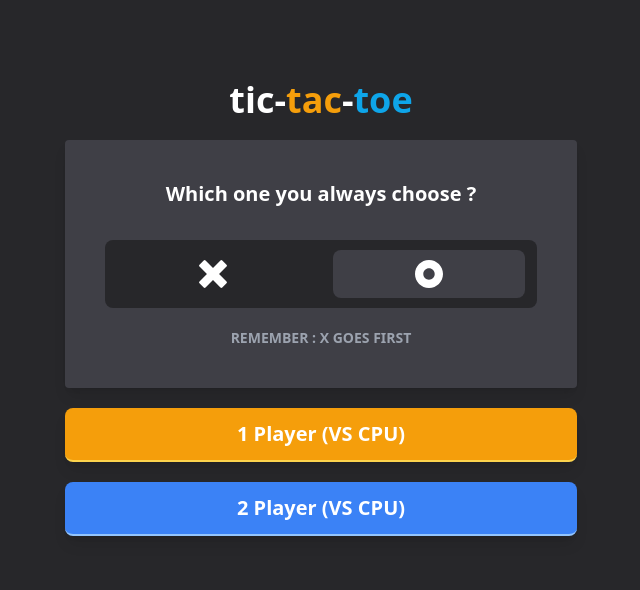
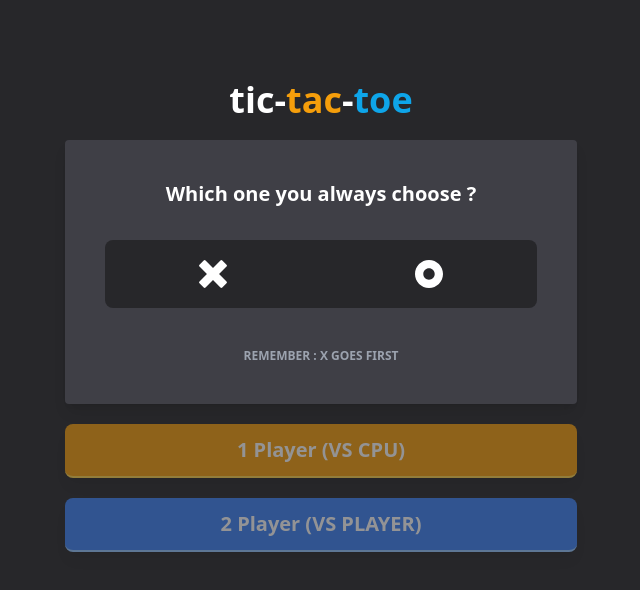
Before and after one commit to danielace1/react-js-mini-projects, a React (Vite) app in the folder tic-tac-toe-game/: page / in a window 1280 px wide. Shown: the top 590 px of the page, without its empty margins (319-959 px from the left). Built offline with nearby package versions, Linux system fonts and the light colour scheme.

Commit message:
feat: selecting role logic

```diff
--- a/tic-tac-toe-game/src/pages/1Player.jsx
+++ b/tic-tac-toe-game/src/pages/1Player.jsx
@@ -1,4 +1,5 @@
 import { useState, useEffect } from "react";
+import { useLocation } from "react-router-dom";
 
 const XIcon = () => (
   <svg
@@ -40,6 +41,10 @@ const hoverX = (
 );
 
 const VsCPU = () => {
+  const location = useLocation();
+  const playerRole = location;
+  console.log(playerRole);
+
   const initialBoardState = [
     ["", "", ""],
     ["", "", ""],
--- a/tic-tac-toe-game/src/pages/HomePage.jsx
+++ b/tic-tac-toe-game/src/pages/HomePage.jsx
@@ -1,6 +1,13 @@
+import { useState } from "react";
 import { Link } from "react-router-dom";
 
 const HomePage = () => {
+  const [selection, setSelection] = useState(null);
+
+  const handleIconClick = (role) => {
+    setSelection(role);
+  };
+
   return (
     <div className="bg-zinc-800 p-20 min-h-screen">
       <div className="text-center space-y-5">
@@ -17,7 +24,12 @@ const HomePage = () => {
           </h2>
 
           <div className="bg-zinc-800 py-2.5 mt-8 mx-10 flex items-center rounded-lg">
-            <button className="w-full flex justify-center hover:bg-zinc-700 mx-3 hover:py-2.5 hover:rounded-lg transition-all hover:transition-all">
+            <button
+              onClick={() => handleIconClick("X")}
+              className={`w-full flex justify-center py-2.5 mx-3  ${
+                selection === "X" ? "bg-zinc-700" : ""
+              } hover:bg-zinc-700 mx-3 hover:py-2.5  rounded-lg hover:rounded-lg transition-all hover:transition-all`}
+            >
               <svg
                 xmlns="http://www.w3.org/2000/svg"
                 fill="none"
@@ -28,7 +40,12 @@ const HomePage = () => {
               </svg>
             </button>
 
-            <button className="w-full flex justify-center py-2.5 mx-3 bg-zinc-700 rounded-lg">
+            <button
+              onClick={() => handleIconClick("O")}
+              className={`w-full flex justify-center py-2.5 mx-3 ${
+                selection === "O" ? "bg-zinc-700" : ""
+              } hover:bg-zinc-700 mx-3 hover:py-2.5 rounded-lg hover:rounded-lg transition-all hover:transition-all`}
+            >
               <svg
                 xmlns="http://www.w3.org/2000/svg"
                 fill="none"
@@ -40,18 +57,54 @@ const HomePage = () => {
             </button>
           </div>
 
-          <div className="mt-5 text-gray-400 text-sm font-semibold">
+          <div className="mt-10 text-gray-400 text-xs font-semibold">
             REMEMBER : X GOES FIRST
           </div>
         </div>
 
         <div className="mx-auto max-w-lg space-y-5">
-          <button className="bg-amber-500 w-full px-10 py-3 text-white text-xl font-semibold rounded-lg shadow-lg border-b-2 border-b-amber-300 hover:bg-amber-600">
-            <Link to="/VsCpu">1 Player (VS CPU)</Link>
-          </button>
-          <button className="bg-blue-500 w-full px-10 py-3 text-white text-xl font-semibold rounded-lg shadow-lg border-b-2 border-b-blue-300 hover:bg-blue-600">
-            <Link to="/VsPlayer">2 Player (VS CPU)</Link>
-          </button>
+          <div>
+            <Link
+              to={
+                selection
+                  ? { pathname: "/VsCpu", state: { currentPlayer: selection } }
+                  : ""
+              }
+              className={`${!selection && "pointer-events-none"}`}
+            >
+              <button
+                className={`bg-amber-500 w-full px-10 py-3 text-white text-xl font-semibold rounded-lg shadow-lg border-b-2 border-b-amber-300 hover:bg-amber-600  ${
+                  !selection && "opacity-50"
+                } `}
+                onClick={() => selection && handleIconClick("X")}
+              >
+                1 Player (VS CPU)
+              </button>
+            </Link>
+          </div>
+
+          <div>
+            <Link
+              to={
+                selection
+                  ? {
+                      pathname: "/VsPlayer",
+                      state: { currentPlayer: selection },
+                    }
+                  : ""
+              }
+              className={`${!selection && "pointer-events-none"}`}
+            >
+              <button
+                onClick={() => selection && handleIconClick("O")}
+                className={`bg-blue-500 w-full px-10 py-3 text-white text-xl font-semibold rounded-lg shadow-lg border-b-2 border-b-blue-300 hover:bg-blue-600 ${
+                  !selection && "opacity-50"
+                }`}
+              >
+                2 Player (VS PLAYER)
+              </button>
+            </Link>
+          </div>
         </div>
       </div>
     </div>
```
